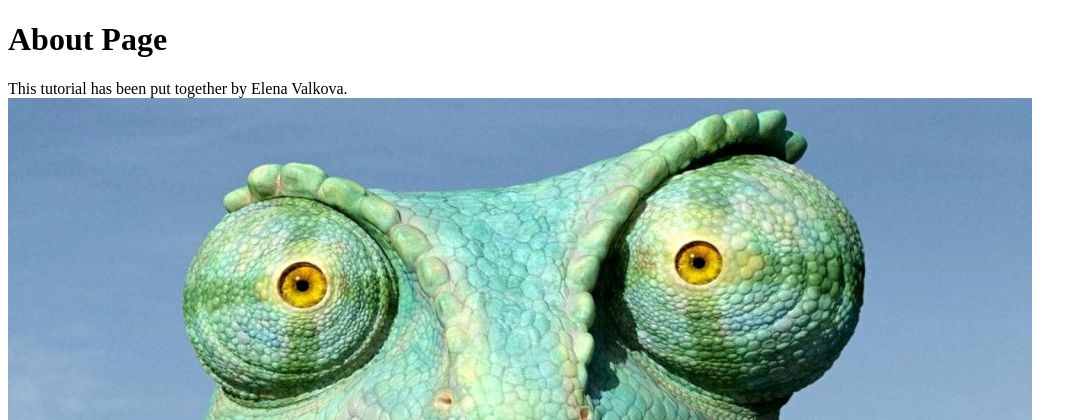
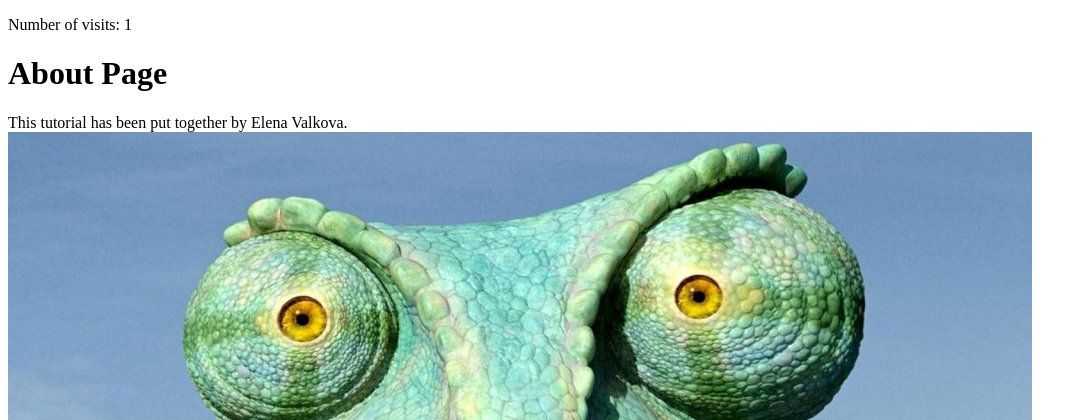
Before and after one commit to evalkova/rango, a Django app: page /rango/about/ in a window 1280 px wide. Shown: the top 420 px of the page, without its empty margins (0-1087 px from the left). Run offline with Django 3.2, Linux system fonts and the light colour scheme; data that the repository does not hold is empty.

Commit message:
Added Cookies (Finished Chapter 10)

```diff
--- a/rango/views.py
+++ b/rango/views.py
@@ -10,15 +10,28 @@ from django.http import HttpResponseRedirect, HttpResponse
 from django.core.urlresolvers import reverse
 from django.contrib.auth.decorators import login_required
 from django.contrib.auth import logout
+from datetime import datetime
 
 def index(request):
+    request.session.set_test_cookie()
+    category_list = Category.objects.order_by('-likes')[:5]
+    page_list = Page.objects.order_by('-views')[:5]
+    context_dict = {'categories': category_list, 'pages': page_list}
+    visitor_cookie_handler(request)
+    context_dict['visits'] = request.session['visits']
+    response = render(request, 'rango/index.html', context=context_dict)
+    return response
+
+def about(request):
     context_dict = {}
-    category_list = Category.objects.order_by('-likes')[:5]
-    pages =  Page.objects.order_by('-views')[:5]
-    context_dict = {'categories': category_list, 'pages':pages}
-    return render(request, 'rango/index.html', context_dict)
-def about(request):
-    return render(request, 'rango/about.html')
+    visitor_cookie_handler(request)
+    context_dict['visit_count'] = request.session['visits']
+    if request.session.test_cookie_worked():
+        print("TEST COOKIE WORKED!")
+        request.session.delete_test_cookie()
+    response = render(request, 'rango/about.html', context=context_dict)
+    return response
+
 def show_category(request, category_name_slug):
     context_dict = {}
 
@@ -184,3 +197,33 @@ def user_logout(request):
     logout(request)
     # Take the user back to the homepage.
     return HttpResponseRedirect(reverse('index'))
+
+def visitor_cookie_handler(request):
+    # Get the number of visits to the site.
+    # We use the COOKIES.get() function to obtain the visits cookie.
+    # If the cookie exists, the value returned is casted to an integer.
+    # If the cookie doesn't exist, then the default value of 1 is used.
+    visits = int(request.COOKIES.get('visits', '1'))
+    last_visit_cookie = get_server_side_cookie(request,'last_visit', str(datetime.now()))
+
+    last_visit_time = datetime.strptime(last_visit_cookie[:-7], '%Y-%m-%d %H:%M:%S')
+
+    # If it's been more than a day since the last visit...
+    if (datetime.now() - last_visit_time).days > 0:
+        visits = visits + 1
+        #update the last visit cookie now that we have updated the count
+        request.session['last_visit'] = str(datetime.now())
+    else:
+        visits = 1
+        # set the last visit cookie
+        request.session['last_visit'] = last_visit_cookie
+
+    # Update/set the visits cookie
+    request.session['visits'] = visits
+
+# A helper method
+def get_server_side_cookie(request, cookie, default_val=None):
+    val = request.session.get(cookie)
+    if not val:
+        val = default_val
+    return val
--- a/templates/rango/about.html
+++ b/templates/rango/about.html
@@ -6,6 +6,7 @@
 
     {% block body_block %}
         <div>
+            <p>Number of visits: {{ visit_count }}</p>
             <h1 class="page-header">About Page</h1>
             This tutorial has been put together by Elena Valkova.
         </div>
```
